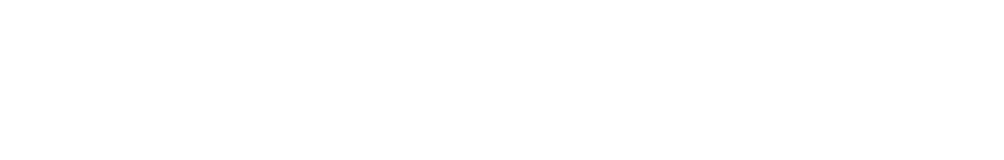
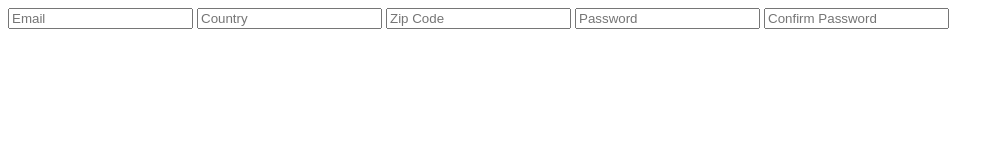
Before and after one commit to ebrahiemfrancis741/form-validation, a plain HTML site: page index.html in a window 1280 px wide. Shown: the whole page, without its empty margins (0-1004 px from the left). Drawn offline with Linux system fonts and the light colour scheme.

Commit message:
Add form and its components with some validation attributes

```diff
--- a/index.html
+++ b/index.html
@@ -1,13 +1,29 @@
 <!DOCTYPE html>
 <html lang="en">
   <head>
-  <meta charset="UTF-8">
-  <meta name="viewport" content="width=device-width, initial-scale=1.0">
+    <meta charset="UTF-8" />
+    <meta name="viewport" content="width=device-width, initial-scale=1.0" />
     <title>Form validation</title>
-  <link rel="stylesheet" href="styles.css">
+    <link rel="stylesheet" href="styles.css" />
   </head>
   <body>
-
+    <form>
+      <input type="email" id="formEmail" placeholder="Email" />
+      <input type="text" id="formCountry" placeholder="Country" />
+      <input type="text" id="formZipCode" placeholder="Zip Code" />
+      <input
+        type="password"
+        required
+        id="formPassword"
+        placeholder="Password"
+      />
+      <input
+        type="password"
+        required
+        id="formPasswordConfirm"
+        placeholder="Confirm Password"
+      />
+    </form>
     <script src="main.js"></script>
   </body>
 </html>
```
Lines whose indentation alone changed are shown as unchanged.
